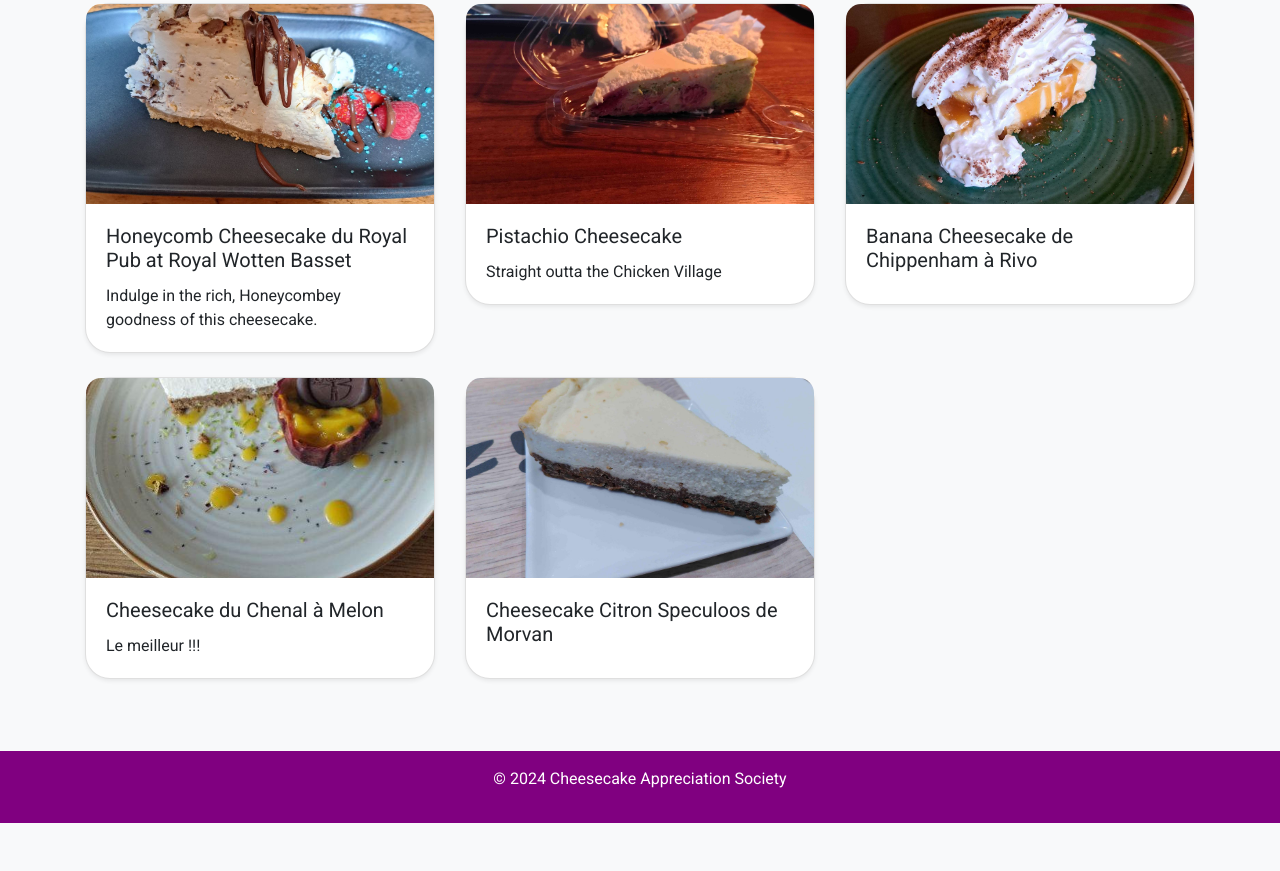
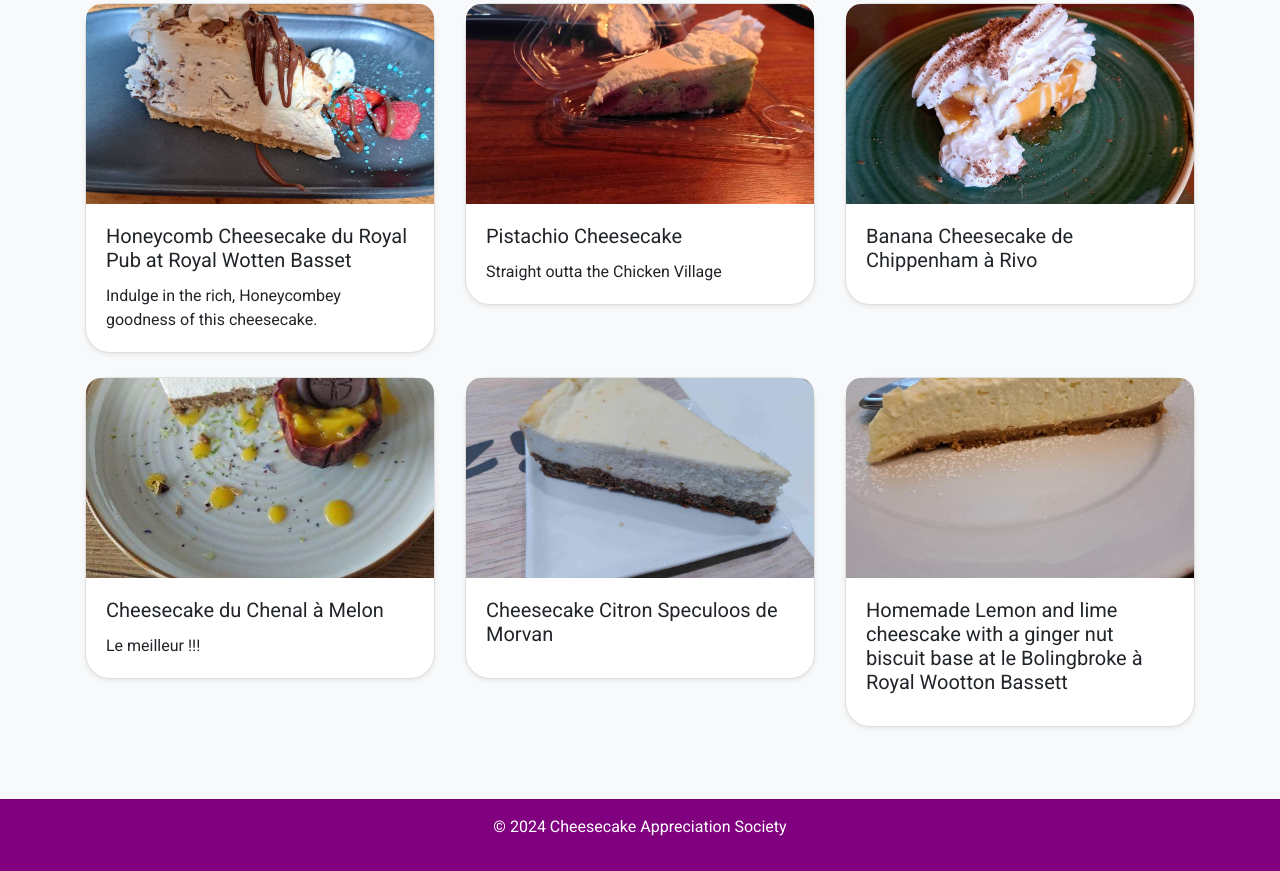
Before and after one commit to m4444te/cheesecakeappreciationsociety, a plain HTML site: page index.html in a window 1280 px wide. Shown: the part 617-1488 px from the top of the page. Before the commit the page ends 1440 px from the top, so only its background shows below. Drawn offline with nearby package versions, Linux system fonts and the light colour scheme.

Commit message:
add cheesecake

```diff
--- a/index.html
+++ b/index.html
@@ -85,6 +85,14 @@
                         </div>
                     </div>
                 </div>
+                <div class="col-md-4">
+                    <div class="card mb-4 shadow-sm">
+                        <img src="images/homemade-lemon-and-lime-cheescake.jpeg" class="card-img-top" alt="Cheesecake" onclick="showLightbox(this)">
+                        <div class="card-body">
+                            <h5 class="card-title">Homemade Lemon and lime cheescake with a ginger nut biscuit base at le Bolingbroke à Royal Wootton Bassett</h5>
+                        </div>
+                    </div>
+                </div>
             </div>
         </main>
         <footer class="text-white text-center py-3 mt-auto">
```
Also changed, not shown: images/homemade-lemon-and-lime-cheescake.jpeg (added).
